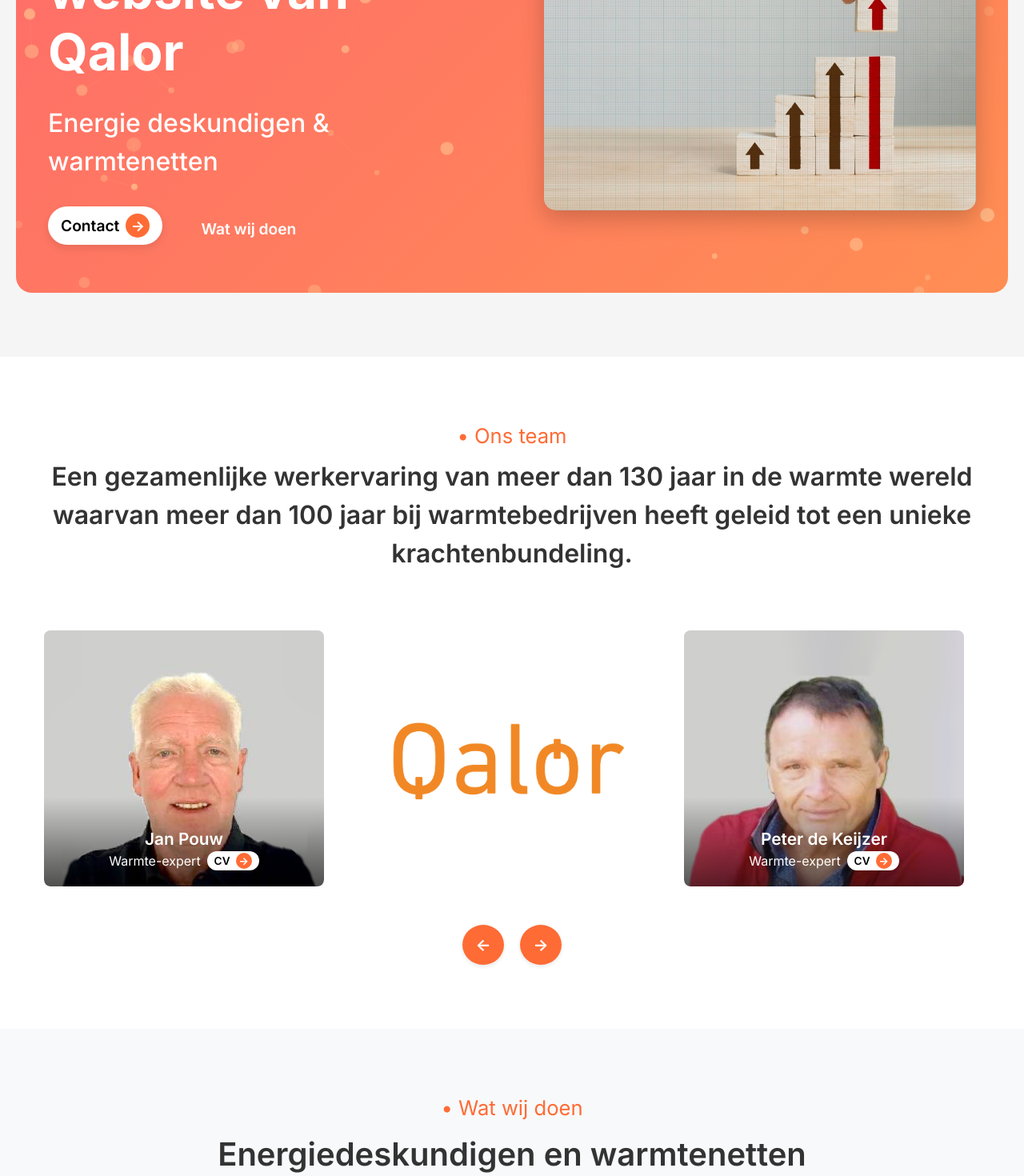
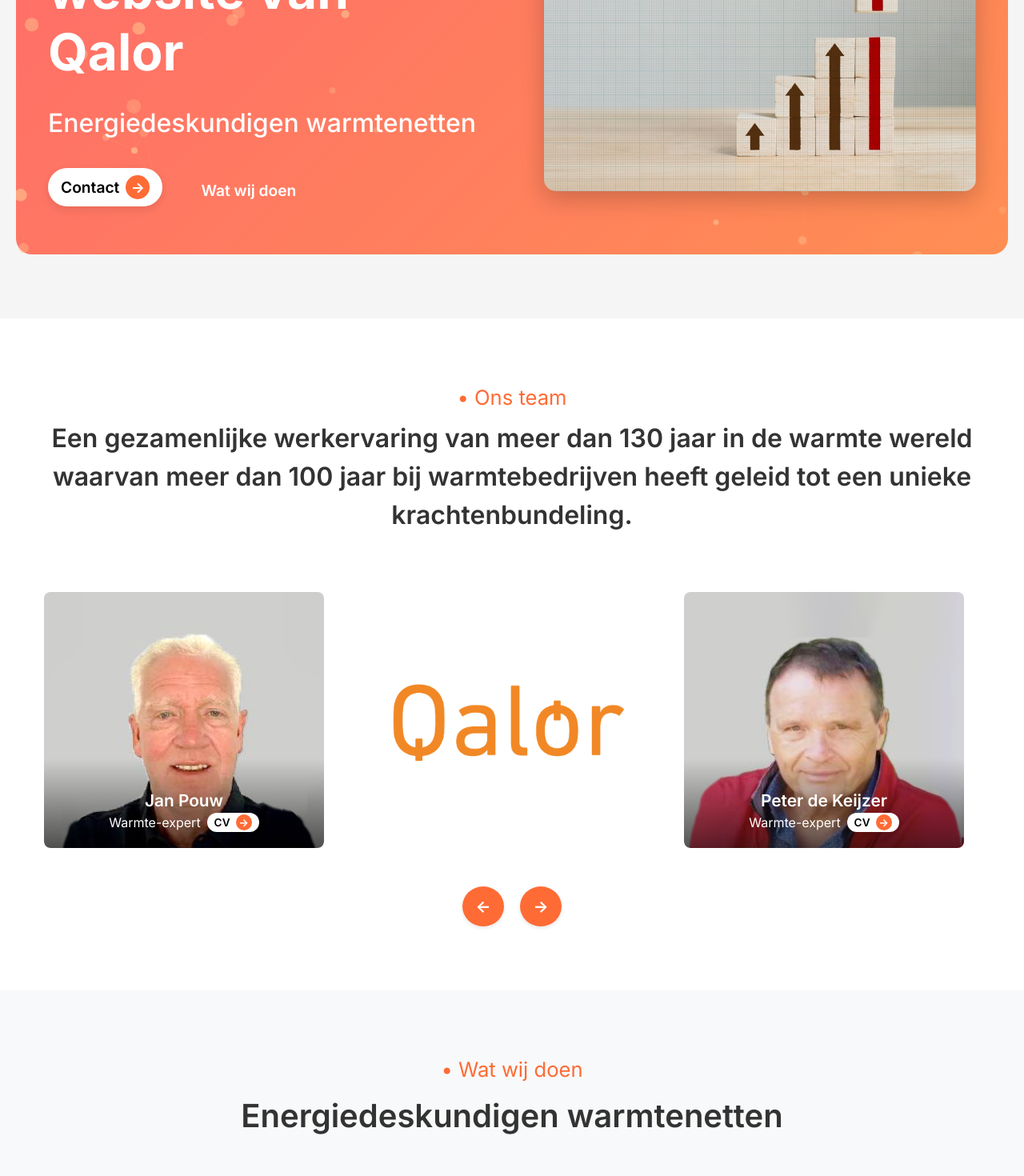
Before and after one commit to Artoriun/qalor, a React (Vite) app: page / in a window 1280 px wide. Shown: the part 340-1810 px from the top of the page at 80% size. Built offline with nearby package versions, Linux system fonts and the light colour scheme.

Commit message:
Update all sections to use 'Energiedeskundigen warmtenetten' for consistency

```diff
--- a/src/components/About/About.jsx
+++ b/src/components/About/About.jsx
@@ -42,7 +42,7 @@
             fontWeight: '600',
             fontFamily: 'Inter, -apple-system, BlinkMacSystemFont, "Segoe UI", "Roboto", sans-serif'
           }}>
-            Energiedeskundigen en warmtenetten
+            Energiedeskundigen warmtenetten
           </h2>
         </div>
 
--- a/src/components/Footer/Footer.jsx
+++ b/src/components/Footer/Footer.jsx
@@ -62,7 +62,7 @@
               onClick={() => window.scrollTo({ top: 0, behavior: 'smooth' })}
             />
             <p style={{ lineHeight: '1.6', color: 'white', fontFamily: 'Inter, -apple-system, BlinkMacSystemFont, "Segoe UI", "Roboto", sans-serif' }}>
-              Energie deskundigen & warmtenetten
+              Energiedeskundigen warmtenetten
             </p>
           </div>
 
--- a/src/components/Hero/Hero.jsx
+++ b/src/components/Hero/Hero.jsx
@@ -148,7 +148,7 @@
               fontWeight: '500',
               fontFamily: 'Inter, -apple-system, BlinkMacSystemFont, "Segoe UI", "Roboto", sans-serif'
             }}>
-              Energie deskundigen & warmtenetten
+              Energiedeskundigen warmtenetten
             </h2>
             <div style={{ display: 'flex', gap: '1rem', justifyContent: isMobile ? 'center' : 'flex-start' }}>
               <button
```
